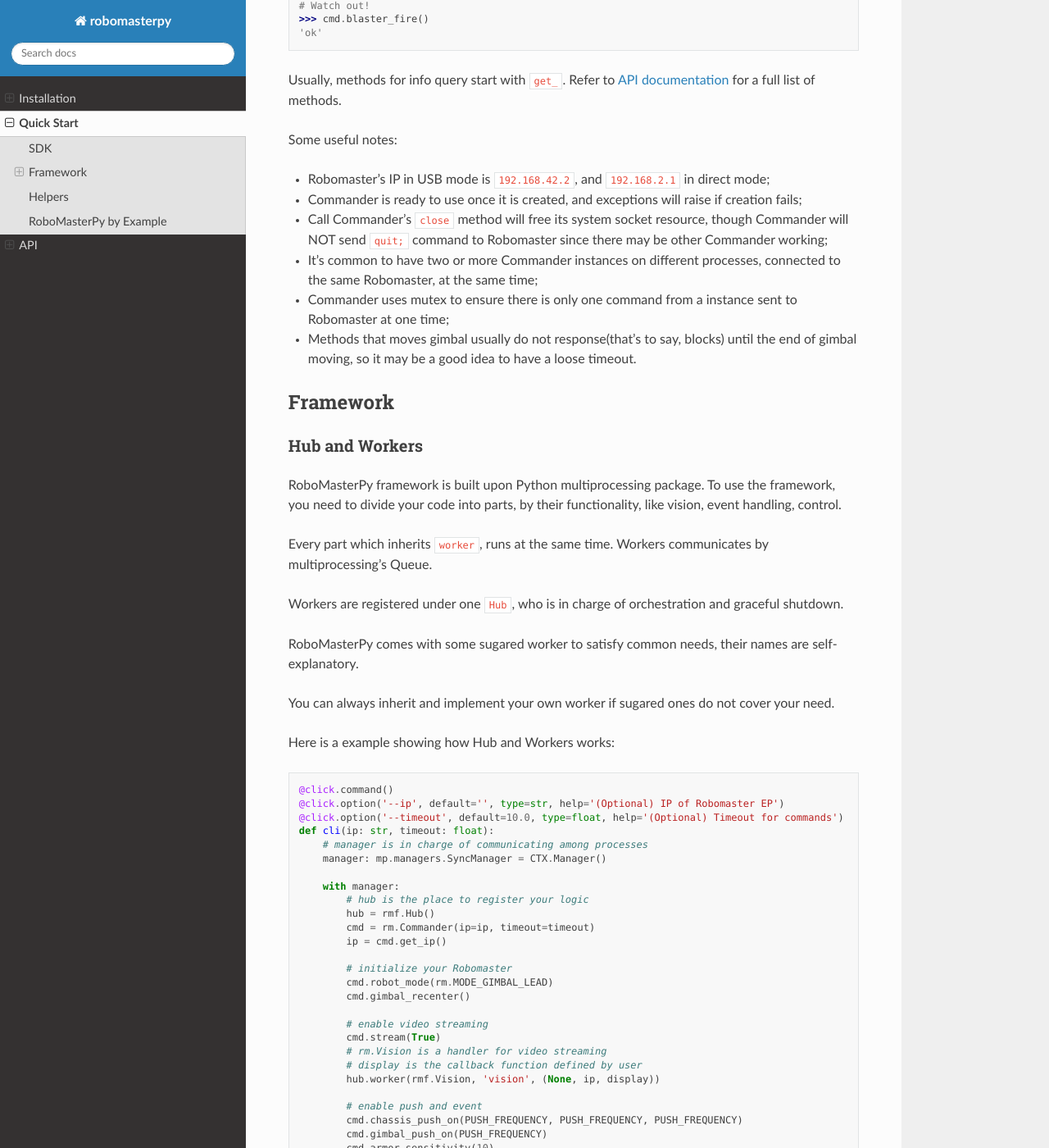
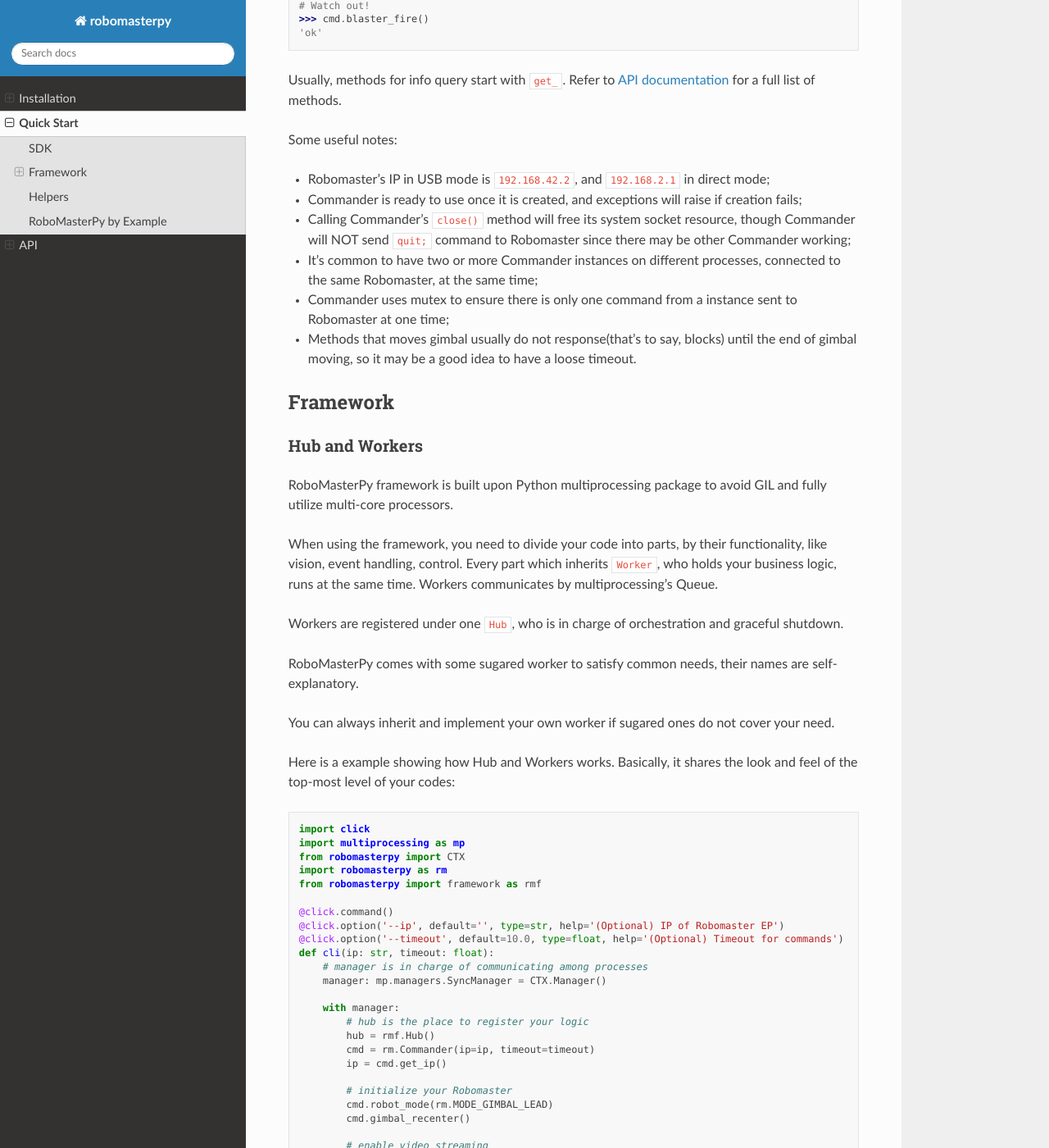
Before and after one commit to nanmu42/robomasterpy, a Sphinx documentation site: the page built from docs/quickstart.rst, in a window 1280 px wide and 1400 px high, scrolled down 980 px. Shown: the whole window at 82% size. Built offline with Sphinx 7.4.7 and the Read the Docs theme 2.0.0, drawn with Linux system fonts in a browser that asks for light colours; some of the changed text lies outside the part shown.

Commit message:
doc: rephrase

```diff
--- a/docs/quickstart.rst
+++ b/docs/quickstart.rst
@@ -52,7 +52,7 @@ Some useful notes:
 
 - Robomaster's IP in USB mode is ``192.168.42.2``, and ``192.168.2.1`` in direct mode;
 - Commander is ready to use once it is created, and exceptions will raise if creation fails;
-- Call Commander's ``close`` method will free its system socket resource, though Commander will NOT send ``quit;`` command to Robomaster since there may be other Commander working;
+- Calling Commander's ``close()`` method will free its system socket resource, though Commander will NOT send ``quit;`` command to Robomaster since there may be other Commander working;
 - It's common to have two or more Commander instances on different processes, connected to the same Robomaster, at the same time;
 - Commander uses mutex to ensure there is only one command from a instance sent to Robomaster at one time;
 - Methods that moves gimbal usually do not response(that's to say, blocks) until the end of gimbal moving, so it may be a good idea to have a loose timeout.
@@ -63,9 +63,9 @@ Framework
 Hub and Workers
 ^^^^^^^^^^^^^^^^^^^^^^^^^^
 
-RoboMasterPy framework is built upon Python multiprocessing package. To use the framework, you need to divide your code into parts, by their functionality, like vision, event handling, control.
+RoboMasterPy framework is built upon Python multiprocessing package to avoid GIL and fully utilize multi-core processors.
 
-Every part which inherits ``worker``, runs at the same time. Workers communicates by multiprocessing's Queue.
+When using the framework, you need to divide your code into parts, by their functionality, like vision, event handling, control. Every part which inherits ``Worker``, who holds your business logic, runs at the same time. Workers communicates by multiprocessing's Queue.
 
 Workers are registered under one ``Hub``, who is in charge of orchestration and graceful shutdown.
 
@@ -73,7 +73,13 @@ RoboMasterPy comes with some sugared worker to satisfy common needs, their names
 
 You can always inherit and implement your own worker if sugared ones do not cover your need.
 
-Here is a example showing how Hub and Workers works::
+Here is a example showing how Hub and Workers works. Basically, it shares the look and feel of the top-most level of your codes::
+
+    import click
+    import multiprocessing as mp
+    from robomasterpy import CTX
+    import robomasterpy as rm
+    from robomasterpy import framework as rmf
 
     @click.command()
     @click.option('--ip', default='', type=str, help='(Optional) IP of Robomaster EP')
```
Also changed, not shown: other parts of docs/quickstart.rst (+1 -1 lines).
